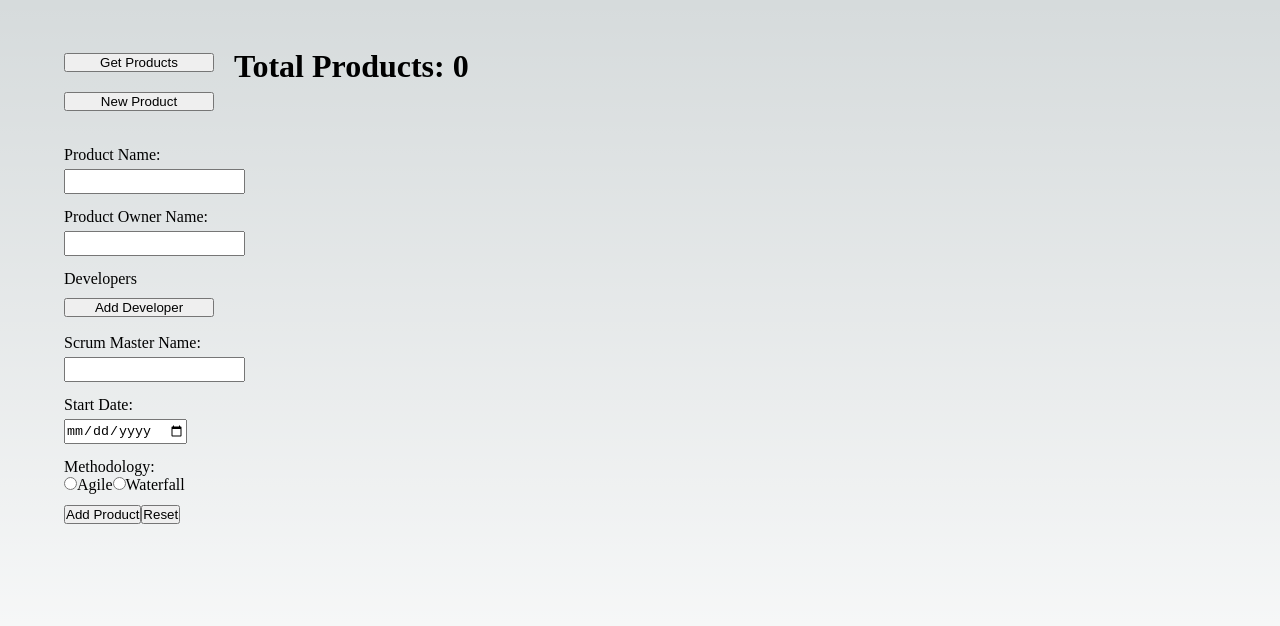
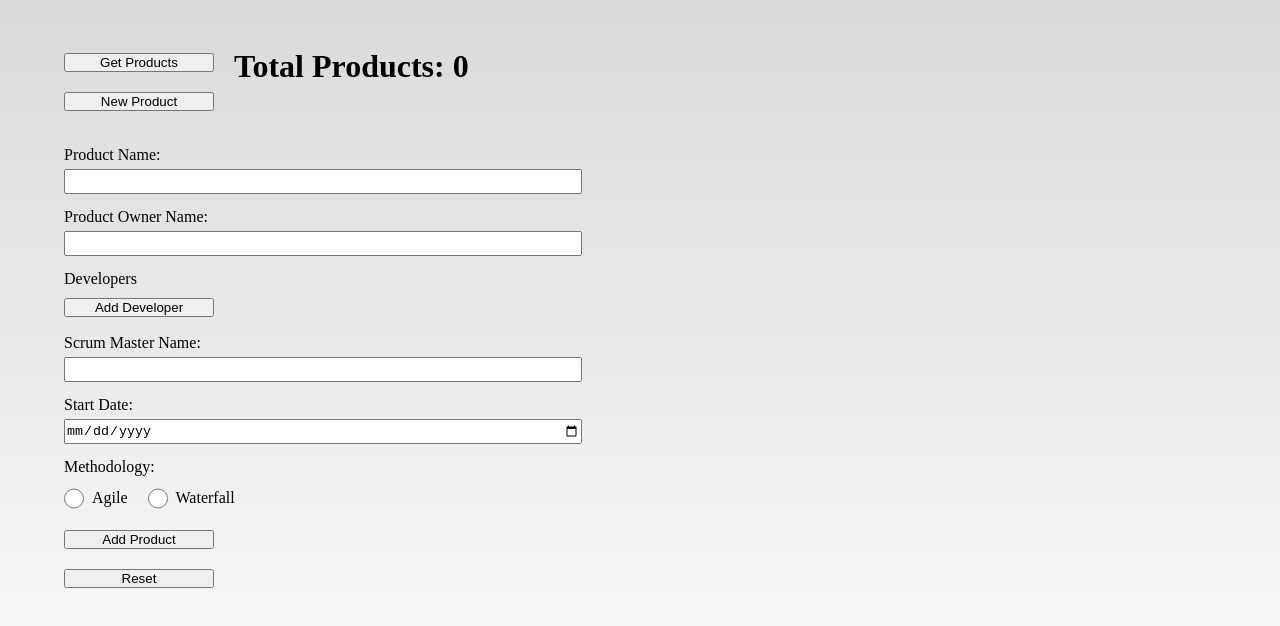
Before and after one commit to colespen/Spencer-Cole-IS24-full-stack-competition-req97073, a Next.js app: page / in a window 1280 px wide. Both pictures are taken after a click on the button "New Product". Shown: the top 626 px of the page. Built offline with nearby package versions, Linux system fonts and the light colour scheme.

Commit message:
cleanup form component layout

```diff
--- a/src/components/ProductForm.jsx
+++ b/src/components/ProductForm.jsx
@@ -1,9 +1,11 @@
 import { useState } from "react";
 import { Tooltip } from "react-tooltip";
+
+
 import 'react-tooltip/dist/react-tooltip.css';
 import styles from "../styles/Home.module.scss";
 
-const ProductForm = ({ saveProducts }) => {
+const ProductForm = ({ saveProduct, setProducts }) => {
   const [newProduct, setNewProduct] = useState({
     productName: "",
     productOwnerName: "",
@@ -15,6 +17,10 @@ const ProductForm = ({ saveProducts }) => {
   console.log("newProduct: ", newProduct);
   // const [errorMessage, setErrorMessage] = useState("");
 
+  const handleSaveProduct = () => {
+    saveProduct(newProduct, setProducts)
+    // setView("TABLE")
+  };
 
   const handleOnChange = (e) => {
     // console.log("e.target.value: ", e.target.value)
@@ -73,7 +79,7 @@ const ProductForm = ({ saveProducts }) => {
       // setErrorMessage("Please fill out all fields.");
       return;
     } else {
-      saveProducts(newProduct);
+      handleSaveProduct();
       setNewProduct({
         productName: "",
         productOwnerName: "",
@@ -174,7 +180,7 @@ const ProductForm = ({ saveProducts }) => {
 
       <label>
         Methodology:<br />
-        <div>
+        <div className={styles.radioBtns}>
           <input
             name="methodology"
             id="agile"
@@ -182,6 +188,7 @@ const ProductForm = ({ saveProducts }) => {
             onChange={handleOnChange}
             type="radio"
             required
+            style={{width:"20px"}}
           />
           <label htmlFor="agile">Agile</label>
           <input
@@ -191,12 +198,13 @@ const ProductForm = ({ saveProducts }) => {
             onChange={handleOnChange}
             type="radio"
             required
+            style={{width:"20px"}}
           />
           <label htmlFor="waterfall">Waterfall</label>
         </div>
       </label>
 
-      <div className={styles.nav}>
+      <div className={styles.submitForm}>
         <button id="submit-btn" type="submit" data-tip data-for="submit-tooltip">
           Add Product
         </button>
--- a/src/pages/index.jsx
+++ b/src/pages/index.jsx
@@ -6,6 +6,8 @@ import styles from "../styles/Home.module.scss";
 
 import ProductTable from "../components/ProductTable";
 import ProductForm from "../components/ProductForm";
+
+import { fetchProducts, saveProduct } from "../services/products";
 
 export default function Home() {
   const [view, setView] = useState("TABLE");
@@ -22,33 +24,9 @@ export default function Home() {
   //   methodology: ""
   // });
 
-  const fetchProducts = async () => {
+  const handleFetchProducts = () => {
+    fetchProducts(setProducts);
     setView("TABLE");
-    const response = await fetch("/api/products"); // "Get" default
-    if (!response.ok) {
-      throw new Error("Failed to fetch data.");
-    }
-    // console.log("response: ", response)
-    const data = await response.json();
-    setProducts(data);
-
-  };
-
-  const saveProduct = async (dataObj) => {
-    console.log("dataObj: ", dataObj);
-    const response = await fetch("/api/products", {
-      method: "POST",
-      body: JSON.stringify(dataObj),
-      headers: {
-        "Content-Type": "application/json",
-      },
-    });
-    if (!response.ok) {
-      throw new Error("Failed to fetch data.");
-    }
-    // console.log("response: ", response)
-    const data = await response.json();
-    setProducts(data);
   };
 
   return (
@@ -61,7 +39,7 @@ export default function Home() {
       <main className={styles.main}>
         <header className={styles.header}>
           <nav className={styles.nav}>
-            <button onClick={fetchProducts}>
+            <button onClick={handleFetchProducts}>
               Get Products
             </button>
             <button onClick={() => setView("FORM")}>
@@ -73,10 +51,14 @@ export default function Home() {
           </div>
         </header>
 
-        {view === "FORM" && <ProductForm saveProducts={saveProduct}
+        {view === "FORM" && <ProductForm
+          setProducts={setProducts}
+          saveProduct={saveProduct}
         />}
         <div>
-          {view === "TABLE" && <ProductTable products={products} />}
+          {view === "TABLE" && <ProductTable
+            products={products}
+          />}
         </div>
       </main>
     </div>
--- /dev/null
+++ b/src/services/products.js
@@ -0,0 +1,30 @@
+
+
+const fetchProducts = async (setProducts) => {
+  const response = await fetch("/api/products"); // "Get" default
+  if (!response.ok) {
+    throw new Error("Failed to fetch data.");
+  }
+  // console.log("response: ", response)
+  const data = await response.json();
+  setProducts(data);
+};
+
+const saveProduct = async (dataObj, setProducts) => {
+  console.log("dataObj: ", dataObj);
+  const response = await fetch("/api/products", {
+    method: "POST",
+    body: JSON.stringify(dataObj),
+    headers: {
+      "Content-Type": "application/json",
+    },
+  });
+  if (!response.ok) {
+    throw new Error("Failed to fetch data.");
+  }
+  // console.log("response: ", response)
+  const data = await response.json();
+  setProducts(data);
+};
+
+export {fetchProducts, saveProduct}
--- a/src/styles/Home.module.scss
+++ b/src/styles/Home.module.scss
@@ -15,7 +15,7 @@
         width: 150px;
         margin-top: 5px;
         margin-right: 20px;
-        > button {
+        button {
           margin-bottom: 20px;
         }
       }
@@ -42,15 +42,17 @@
 }
 
 .form {
+  width: 50%;
   display: flex;
   flex-direction: column;
-  > label {
+  label {
     padding-top: 15px;
     margin-bottom: 2px;
     height: 60px;
-    > input {
+    input {
       margin-top: 5px;
       height: 25px;
+      width: 90%;
     }
   }
   .developers {
@@ -64,6 +66,31 @@
       margin-top: 10px;
     }
   }
+  .radioBtns {
+    height: 100%;
+    display: flex;
+    flex-direction: row;
+    align-items: center;
+    input {
+      margin: 0px 8px 0px 0px;
+    }
+    label {
+      height: 100%;
+      padding: 0px;
+      margin-right: 20px;
+      display: flex;
+      align-items: center;
+    }
+  }
+  .submitForm {
+    display: flex;
+    flex-direction: column;
+    width: 150px;
+    margin-top: 25px;
+    button {
+      margin-bottom: 20px;
+    }
+  }
 }
 
 // .developersInner > button:nth-child(1){
```
